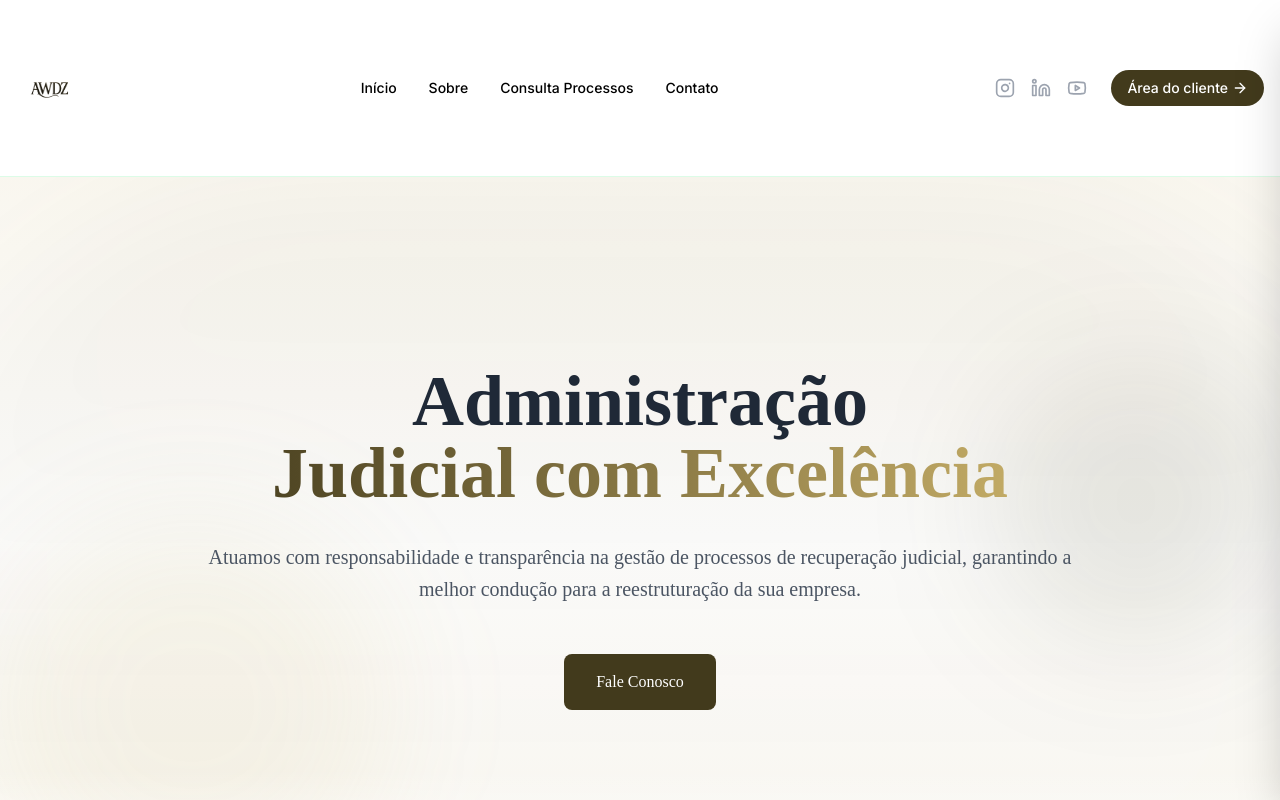
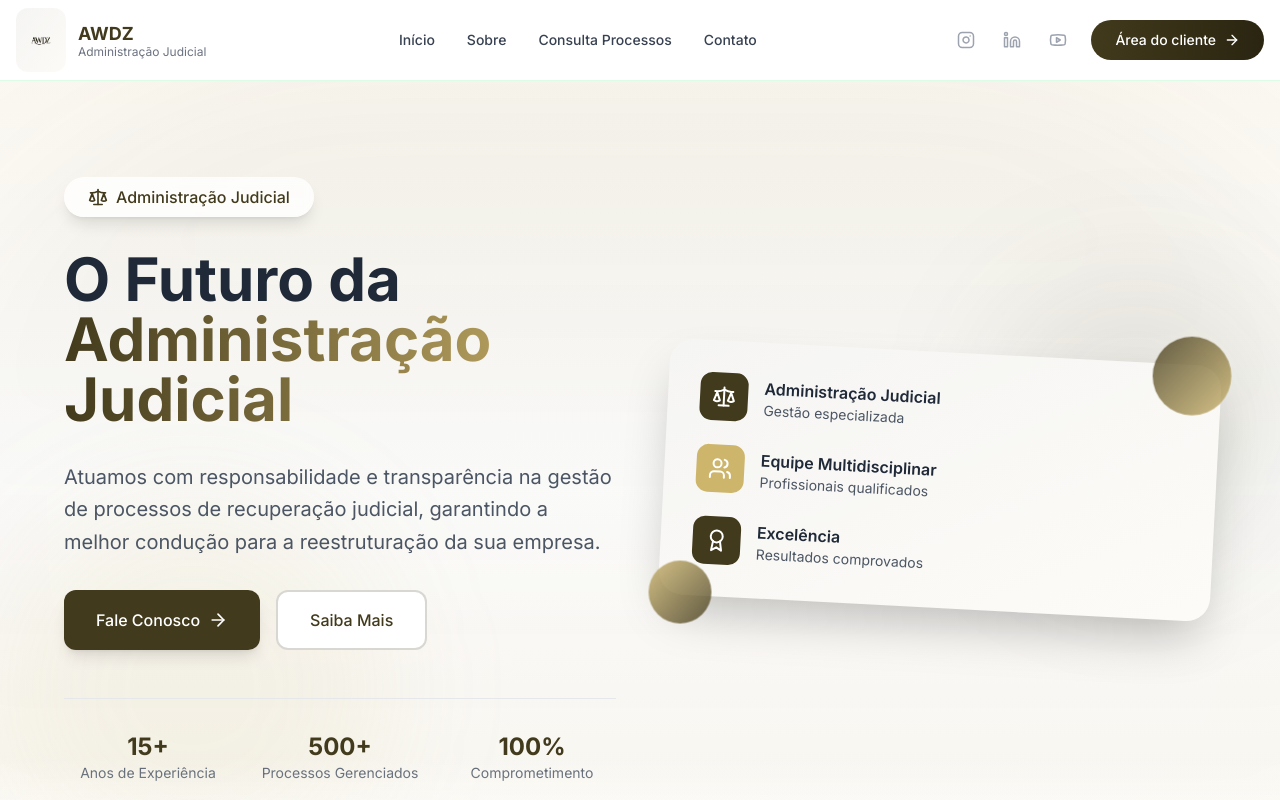
Before and after one commit to directorsilvaa/awz, a React (Vite) app: page / in a window 1280 px wide. Shown: the top 800 px of the page. Built offline with nearby package versions, Linux system fonts and the light colour scheme.

Commit message:
Enhanced Navbar and Logo UI/UX

```diff
--- a/src/components/Hero.tsx
+++ b/src/components/Hero.tsx
@@ -1,9 +1,10 @@
 import React from 'react';
 import { Link } from 'react-router-dom';
+import { ArrowRight, Scale, Users, Award } from 'lucide-react';
 
 const Hero: React.FC = () => {
   return (
-    <section className="relative min-h-[90vh] flex items-center overflow-hidden bg-gradient-to-b from-secondary/10 via-white to-secondary/10">
+    <section className="relative min-h-screen flex items-center overflow-hidden bg-gradient-to-b from-secondary/10 via-white to-secondary/10">
       {/* Decorative Elements */}
       <div className="absolute inset-0 overflow-hidden">
         <div className="absolute top-0 left-1/2 -translate-x-1/2 w-[120%] h-[120%] bg-gradient-to-b from-primary/5 to-transparent rounded-full blur-3xl"></div>
@@ -12,28 +13,104 @@ const Hero: React.FC = () => {
       </div>
 
       <div className="container mx-auto px-4 py-16 relative">
-        <div className="max-w-4xl mx-auto text-center">
+        <div className="max-w-6xl mx-auto">
+          <div className="grid grid-cols-1 lg:grid-cols-2 gap-12 items-center">
+            {/* Content */}
+            <div className="text-center lg:text-left">
+              {/* Badge */}
+              <div className="inline-flex items-center justify-center mb-8 py-2 px-6 bg-white/80 backdrop-blur-sm rounded-full shadow-lg">
+                <Scale size={20} className="text-primary mr-2" />
+                <span className="text-primary font-medium">Administração Judicial</span>
+              </div>
+
               {/* Main Heading */}
-          <h1 className="font-['Playfair_Display_SC'] text-5xl md:text-6xl lg:text-7xl font-bold mb-8 leading-tight">
-            <span className="block text-gray-800">Administração</span>
+              <h1 className="text-4xl md:text-5xl lg:text-6xl font-bold mb-8 leading-tight">
+                <span className="block text-gray-800">O Futuro da</span>
                 <span className="block bg-gradient-to-r from-primary to-secondary bg-clip-text text-transparent">
-              Judicial com Excelência
+                  Administração Judicial
                 </span>
               </h1>
 
               {/* Subheading */}
-          <p className="font-['Poppins'] text-xl text-gray-600 mb-12 leading-relaxed">
+              <p className="text-xl text-gray-600 mb-8 leading-relaxed max-w-2xl mx-auto lg:mx-0">
                 Atuamos com responsabilidade e transparência na gestão de processos de recuperação judicial,
                 garantindo a melhor condução para a reestruturação da sua empresa.
               </p>
 
-          {/* CTA Button */}
+              {/* CTA Buttons */}
+              <div className="flex flex-col sm:flex-row gap-4 justify-center lg:justify-start">
                 <Link
                   to="/contato"
-            className="inline-flex items-center px-8 py-4 bg-primary hover:bg-primary/90 text-white font-['Poppins'] font-medium rounded-lg transition-colors duration-300"
+                  className="group inline-flex items-center justify-center px-8 py-4 bg-primary hover:bg-primary-dark text-white font-medium rounded-xl transition-all duration-300 transform hover:scale-105 shadow-lg hover:shadow-xl"
                 >
-            Fale Conosco
+                  <span>Fale Conosco</span>
+                  <ArrowRight size={20} className="ml-2 group-hover:translate-x-1 transition-transform duration-300" />
                 </Link>
+                <Link
+                  to="/sobre"
+                  className="group inline-flex items-center justify-center px-8 py-4 bg-white hover:bg-gray-50 text-primary font-medium rounded-xl transition-all duration-300 border-2 border-primary/20 hover:border-primary/40"
+                >
+                  <span>Saiba Mais</span>
+                </Link>
+              </div>
+
+              {/* Stats */}
+              <div className="grid grid-cols-3 gap-6 mt-12 pt-8 border-t border-gray-200">
+                {[
+                  { value: '15+', label: 'Anos de Experiência' },
+                  { value: '500+', label: 'Processos Gerenciados' },
+                  { value: '100%', label: 'Comprometimento' }
+                ].map((stat, index) => (
+                  <div key={index} className="text-center">
+                    <div className="text-2xl font-bold text-primary">{stat.value}</div>
+                    <div className="text-sm text-gray-600">{stat.label}</div>
+                  </div>
+                ))}
+              </div>
+            </div>
+
+            {/* Visual Element */}
+            <div className="relative">
+              <div className="relative bg-white rounded-3xl shadow-2xl p-8 transform rotate-3 hover:rotate-0 transition-transform duration-500">
+                <div className="absolute inset-0 bg-gradient-to-br from-primary/5 to-secondary/5 rounded-3xl"></div>
+                <div className="relative space-y-6">
+                  <div className="flex items-center space-x-4">
+                    <div className="w-12 h-12 bg-primary rounded-xl flex items-center justify-center">
+                      <Scale size={24} className="text-white" />
+                    </div>
+                    <div>
+                      <h3 className="font-semibold text-gray-800">Administração Judicial</h3>
+                      <p className="text-sm text-gray-600">Gestão especializada</p>
+                    </div>
+                  </div>
+
+                  <div className="flex items-center space-x-4">
+                    <div className="w-12 h-12 bg-secondary rounded-xl flex items-center justify-center">
+                      <Users size={24} className="text-white" />
+                    </div>
+                    <div>
+                      <h3 className="font-semibold text-gray-800">Equipe Multidisciplinar</h3>
+                      <p className="text-sm text-gray-600">Profissionais qualificados</p>
+                    </div>
+                  </div>
+
+                  <div className="flex items-center space-x-4">
+                    <div className="w-12 h-12 bg-primary rounded-xl flex items-center justify-center">
+                      <Award size={24} className="text-white" />
+                    </div>
+                    <div>
+                      <h3 className="font-semibold text-gray-800">Excelência</h3>
+                      <p className="text-sm text-gray-600">Resultados comprovados</p>
+                    </div>
+                  </div>
+                </div>
+              </div>
+
+              {/* Floating elements */}
+              <div className="absolute -top-4 -right-4 w-20 h-20 bg-gradient-to-br from-primary to-secondary rounded-full opacity-20 animate-pulse"></div>
+              <div className="absolute -bottom-4 -left-4 w-16 h-16 bg-gradient-to-br from-secondary to-primary rounded-full opacity-20 animate-pulse delay-1000"></div>
+            </div>
+          </div>
         </div>
       </div>
 
--- a/src/components/Navbar.tsx
+++ b/src/components/Navbar.tsx
@@ -1,10 +1,21 @@
-import React, { useState } from 'react';
+import React, { useState, useEffect } from 'react';
 import { Instagram, Linkedin, Youtube, ArrowRight, Menu, X } from 'lucide-react';
 import { Link, useNavigate } from 'react-router-dom';
 
 const Navbar = () => {
   const [isMobileMenuOpen, setIsMobileMenuOpen] = useState(false);
+  const [isScrolled, setIsScrolled] = useState(false);
   const navigate = useNavigate();
+
+  // Handle scroll effect
+  useEffect(() => {
+    const handleScroll = () => {
+      setIsScrolled(window.scrollY > 20);
+    };
+
+    window.addEventListener('scroll', handleScroll);
+    return () => window.removeEventListener('scroll', handleScroll);
+  }, []);
 
   const toggleMobileMenu = () => {
     setIsMobileMenuOpen(!isMobileMenuOpen);
@@ -20,156 +31,188 @@ const Navbar = () => {
   };
 
   return (
-    <header className="w-full py-8 border-b border-green-100 relative">
+    <header className={`fixed top-0 left-0 right-0 z-50 transition-all duration-300 ${
+      isScrolled
+        ? 'bg-white/95 backdrop-blur-lg shadow-lg border-b border-gray-100'
+        : 'bg-white/80 backdrop-blur-sm border-b border-green-100'
+    }`}>
       <div className="container mx-auto px-4">
-        <div className="flex items-center justify-between">
+        <div className="flex items-center justify-between h-20">
           {/* Logo */}
-          <Link to="/" className="flex items-center py-2">
-            <img src="/logo.png" alt="AWDZ Logo" className="h-24 w-auto" />
+          <Link to="/" className="flex items-center group">
+            <div className="relative overflow-hidden rounded-xl bg-gradient-to-br from-primary/5 to-secondary/5 p-2 transition-all duration-300 group-hover:scale-105 group-hover:shadow-lg">
+              <img
+                src="/logo.png"
+                alt="AWDZ - Administração Judicial"
+                className="h-12 w-auto object-contain transition-transform duration-300 group-hover:scale-110"
+              />
+              <div className="absolute inset-0 bg-gradient-to-br from-primary/10 to-secondary/10 opacity-0 group-hover:opacity-100 transition-opacity duration-300 rounded-xl"></div>
+            </div>
+            <div className="ml-3 hidden sm:block">
+              <div className="text-lg font-bold text-primary group-hover:text-primary-dark transition-colors duration-300">
+                AWDZ
+              </div>
+              <div className="text-xs text-gray-500 -mt-1">
+                Administração Judicial
+              </div>
+            </div>
           </Link>
 
           {/* Main Navigation */}
-          <nav className="hidden md:flex items-center space-x-8">
+          <nav className="hidden lg:flex items-center space-x-8">
+            {[
+              { to: '/', label: 'Início' },
+              { to: '/sobre', label: 'Sobre' },
+              { to: '/consulta-processos', label: 'Consulta Processos' },
+              { to: '/contato', label: 'Contato' }
+            ].map((item) => (
               <Link
-              to="/"
-              className="text-sm font-medium hover:text-primary transition-colors"
+                key={item.to}
+                to={item.to}
+                className="relative text-sm font-medium text-gray-700 hover:text-primary transition-all duration-300 group py-2"
               >
-              Início
+                {item.label}
+                <span className="absolute bottom-0 left-0 w-0 h-0.5 bg-gradient-to-r from-primary to-secondary transition-all duration-300 group-hover:w-full"></span>
               </Link>
-            <Link
-              to="/sobre"
-              className="text-sm font-medium hover:text-primary transition-colors"
-            >
-              Sobre
-            </Link>
-            <Link
-              to="/consulta-processos"
-              className="text-sm font-medium hover:text-primary transition-colors"
-            >
-              Consulta Processos
-            </Link>
-            <Link
-              to="/contato"
-              className="text-sm font-medium hover:text-primary transition-colors"
-            >
-              Contato
-            </Link>
+            ))}
           </nav>
 
           {/* Right Side - Social + Client Area */}
-          <div className="flex items-center space-x-6">
+          <div className="flex items-center space-x-4">
             {/* Social Media Icons */}
-            <div className="hidden md:flex items-center space-x-4">
-              <a href="#" aria-label="Instagram">
-                <Instagram size={20} className="text-gray-400 hover:text-primary transition-colors" />
+            <div className="hidden md:flex items-center space-x-3">
+              {[
+                { href: '#', icon: Instagram, label: 'Instagram' },
+                { href: '#', icon: Linkedin, label: 'LinkedIn' },
+                { href: '#', icon: Youtube, label: 'YouTube' }
+              ].map((social) => (
+                <a
+                  key={social.label}
+                  href={social.href}
+                  aria-label={social.label}
+                  className="p-2 text-gray-400 hover:text-primary transition-all duration-300 hover:bg-primary/5 rounded-lg group"
+                >
+                  <social.icon size={18} className="group-hover:scale-110 transition-transform duration-300" />
                 </a>
-              <a href="#" aria-label="LinkedIn">
-                <Linkedin size={20} className="text-gray-400 hover:text-primary transition-colors" />
-              </a>
-              <a href="#" aria-label="YouTube">
-                <Youtube size={20} className="text-gray-400 hover:text-primary transition-colors" />
-              </a>
+              ))}
             </div>
 
             {/* Client Area Button */}
             <button
               onClick={handleClientAreaClick}
-              className="hidden md:inline-flex items-center bg-primary text-white px-4 py-2 rounded-full text-sm font-medium hover:bg-primary-dark transition-colors"
+              className="hidden md:inline-flex items-center bg-gradient-to-r from-primary to-primary-dark text-white px-6 py-2.5 rounded-full text-sm font-medium hover:shadow-lg hover:scale-105 transition-all duration-300 group"
             >
-              Área do cliente
-              <ArrowRight size={16} className="ml-1" />
+              <span>Área do cliente</span>
+              <ArrowRight size={16} className="ml-2 group-hover:translate-x-1 transition-transform duration-300" />
             </button>
 
             {/* Mobile Menu Button */}
             <button
               onClick={toggleMobileMenu}
-              className="md:hidden p-2 text-gray-600 hover:text-primary transition-colors"
+              className="lg:hidden p-2 text-gray-600 hover:text-primary hover:bg-primary/5 rounded-lg transition-all duration-300"
               aria-label={isMobileMenuOpen ? "Fechar menu" : "Abrir menu"}
             >
-              {isMobileMenuOpen ? <X size={24} /> : <Menu size={24} />}
+              <div className="relative w-6 h-6">
+                <Menu
+                  size={24}
+                  className={`absolute inset-0 transition-all duration-300 ${
+                    isMobileMenuOpen ? 'opacity-0 rotate-180' : 'opacity-100 rotate-0'
+                  }`}
+                />
+                <X
+                  size={24}
+                  className={`absolute inset-0 transition-all duration-300 ${
+                    isMobileMenuOpen ? 'opacity-100 rotate-0' : 'opacity-0 -rotate-180'
+                  }`}
+                />
+              </div>
             </button>
           </div>
         </div>
       </div>
 
       {/* Mobile Menu */}
-      <div className={`fixed top-0 right-0 h-full w-[80%] max-w-sm bg-white shadow-2xl transform transition-transform duration-300 ease-in-out z-50 ${
-        isMobileMenuOpen ? 'translate-x-0' : 'translate-x-full'
+      <div className={`lg:hidden fixed top-20 right-0 h-[calc(100vh-5rem)] w-full max-w-sm bg-white/95 backdrop-blur-lg shadow-2xl transform transition-all duration-300 ease-out ${
+        isMobileMenuOpen ? 'translate-x-0 opacity-100' : 'translate-x-full opacity-0'
       }`}>
-        <div className="p-6">
-          <div className="flex justify-between items-center mb-8">
-            <Link to="/" className="flex items-center">
-              <img src="/logo.png" alt="AWDZ Logo" className="h-24 w-auto" />
+        <div className="p-6 h-full flex flex-col">
+          {/* Mobile Logo */}
+          <div className="flex items-center justify-center mb-8 pb-6 border-b border-gray-100">
+            <Link to="/" className="flex items-center group" onClick={toggleMobileMenu}>
+              <div className="relative overflow-hidden rounded-xl bg-gradient-to-br from-primary/5 to-secondary/5 p-3">
+                <img
+                  src="/logo.png"
+                  alt="AWDZ Logo"
+                  className="h-16 w-auto object-contain"
+                />
+              </div>
+              <div className="ml-3">
+                <div className="text-xl font-bold text-primary">AWDZ</div>
+                <div className="text-sm text-gray-500">Administração Judicial</div>
+              </div>
             </Link>
-            <button
-              onClick={toggleMobileMenu}
-              className="p-2 text-gray-600 hover:text-primary transition-colors"
-              aria-label="Fechar menu"
-            >
-              <X size={24} />
-            </button>
           </div>
 
-          <nav className="space-y-6">
+          {/* Mobile Navigation */}
+          <nav className="flex-1 space-y-2">
+            {[
+              { to: '/', label: 'Início' },
+              { to: '/sobre', label: 'Sobre' },
+              { to: '/consulta-processos', label: 'Consulta Processos' },
+              { to: '/contato', label: 'Contato' }
+            ].map((item) => (
               <Link
-              to="/"
+                key={item.to}
+                to={item.to}
                 onClick={toggleMobileMenu}
-              className="block text-lg font-medium text-gray-800 hover:text-primary transition-colors"
+                className="block px-4 py-3 text-lg font-medium text-gray-800 hover:text-primary hover:bg-primary/5 rounded-xl transition-all duration-300"
               >
-              Início
+                {item.label}
               </Link>
-            <Link
-              to="/sobre"
-              onClick={toggleMobileMenu}
-              className="block text-lg font-medium text-gray-800 hover:text-primary transition-colors"
-            >
-              Sobre
-            </Link>
-            <Link
-              to="/consulta-processos"
-              onClick={toggleMobileMenu}
-              className="block text-lg font-medium text-gray-800 hover:text-primary transition-colors"
-            >
-              Consulta Processos
-            </Link>
-            <Link
-              to="/contato"
-              onClick={toggleMobileMenu}
-              className="block text-lg font-medium text-gray-800 hover:text-primary transition-colors"
-            >
-              Contato
-            </Link>
+            ))}
 
+            {/* Mobile Client Area Button */}
+            <div className="pt-4">
               <button
                 onClick={() => {
                   toggleMobileMenu();
                   handleClientAreaClick();
                 }}
-              className="inline-flex items-center bg-primary text-white px-4 py-2 rounded-full text-sm font-medium hover:bg-primary-dark transition-colors"
+                className="w-full flex items-center justify-center bg-gradient-to-r from-primary to-primary-dark text-white px-6 py-3 rounded-xl text-sm font-medium hover:shadow-lg transition-all duration-300 group"
               >
-              Área do cliente
-              <ArrowRight size={16} className="ml-1" />
+                <span>Área do cliente</span>
+                <ArrowRight size={16} className="ml-2 group-hover:translate-x-1 transition-transform duration-300" />
               </button>
-
-            <div className="flex items-center space-x-4 pt-4">
-              <a href="#" aria-label="Instagram" className="text-gray-400 hover:text-primary transition-colors">
-                <Instagram size={24} />
-              </a>
-              <a href="#" aria-label="LinkedIn" className="text-gray-400 hover:text-primary transition-colors">
-                <Linkedin size={24} />
-              </a>
-              <a href="#" aria-label="YouTube" className="text-gray-400 hover:text-primary transition-colors">
-                <Youtube size={24} />
-              </a>
             </div>
           </nav>
+
+          {/* Mobile Social Links */}
+          <div className="pt-6 border-t border-gray-100">
+            <p className="text-sm text-gray-500 mb-4 text-center">Siga-nos nas redes sociais</p>
+            <div className="flex items-center justify-center space-x-4">
+              {[
+                { href: '#', icon: Instagram, label: 'Instagram' },
+                { href: '#', icon: Linkedin, label: 'LinkedIn' },
+                { href: '#', icon: Youtube, label: 'YouTube' }
+              ].map((social) => (
+                <a
+                  key={social.label}
+                  href={social.href}
+                  aria-label={social.label}
+                  className="p-3 text-gray-400 hover:text-primary hover:bg-primary/5 rounded-xl transition-all duration-300"
+                >
+                  <social.icon size={24} />
+                </a>
+              ))}
+            </div>
+          </div>
         </div>
       </div>
 
-      {/* Overlay */}
+      {/* Mobile Menu Overlay */}
       {isMobileMenuOpen && (
         <div
-          className="fixed inset-0 bg-black bg-opacity-50 z-40"
+          className="lg:hidden fixed inset-0 bg-black/20 backdrop-blur-sm z-[-1] transition-opacity duration-300"
           onClick={toggleMobileMenu}
         ></div>
       )}
--- a/src/index.css
+++ b/src/index.css
@@ -39,3 +39,44 @@ body {
     opacity: 0.7;
   }
 }
+
+/* Custom scrollbar */
+::-webkit-scrollbar {
+  width: 8px;
+}
+
+::-webkit-scrollbar-track {
+  background: #f1f1f1;
+}
+
+::-webkit-scrollbar-thumb {
+  background: #423a1c;
+  border-radius: 4px;
+}
+
+::-webkit-scrollbar-thumb:hover {
+  background: #2a2511;
+}
+
+/* Smooth transitions for all interactive elements */
+* {
+  transition-property: color, background-color, border-color, text-decoration-color, fill, stroke, opacity, box-shadow, transform, filter, backdrop-filter;
+  transition-timing-function: cubic-bezier(0.4, 0, 0.2, 1);
+  transition-duration: 150ms;
+}
+
+/* Focus styles for accessibility */
+*:focus-visible {
+  outline: 2px solid #423a1c;
+  outline-offset: 2px;
+}
+
+/* Backdrop blur support */
+@supports (backdrop-filter: blur(0)) {
+  .backdrop-blur-sm {
+    backdrop-filter: blur(4px);
+  }
+  .backdrop-blur-lg {
+    backdrop-filter: blur(16px);
+  }
+}
--- a/src/pages/Home.tsx
+++ b/src/pages/Home.tsx
@@ -4,10 +4,10 @@ import Footer from '../components/Footer';
 
 const Home: React.FC = () => {
   return (
-    <>
+    <div className="pt-20">
       <Hero />
       <Footer />
-    </>
+    </div>
   );
 };
 
```
Lines whose indentation alone changed are shown as unchanged.
